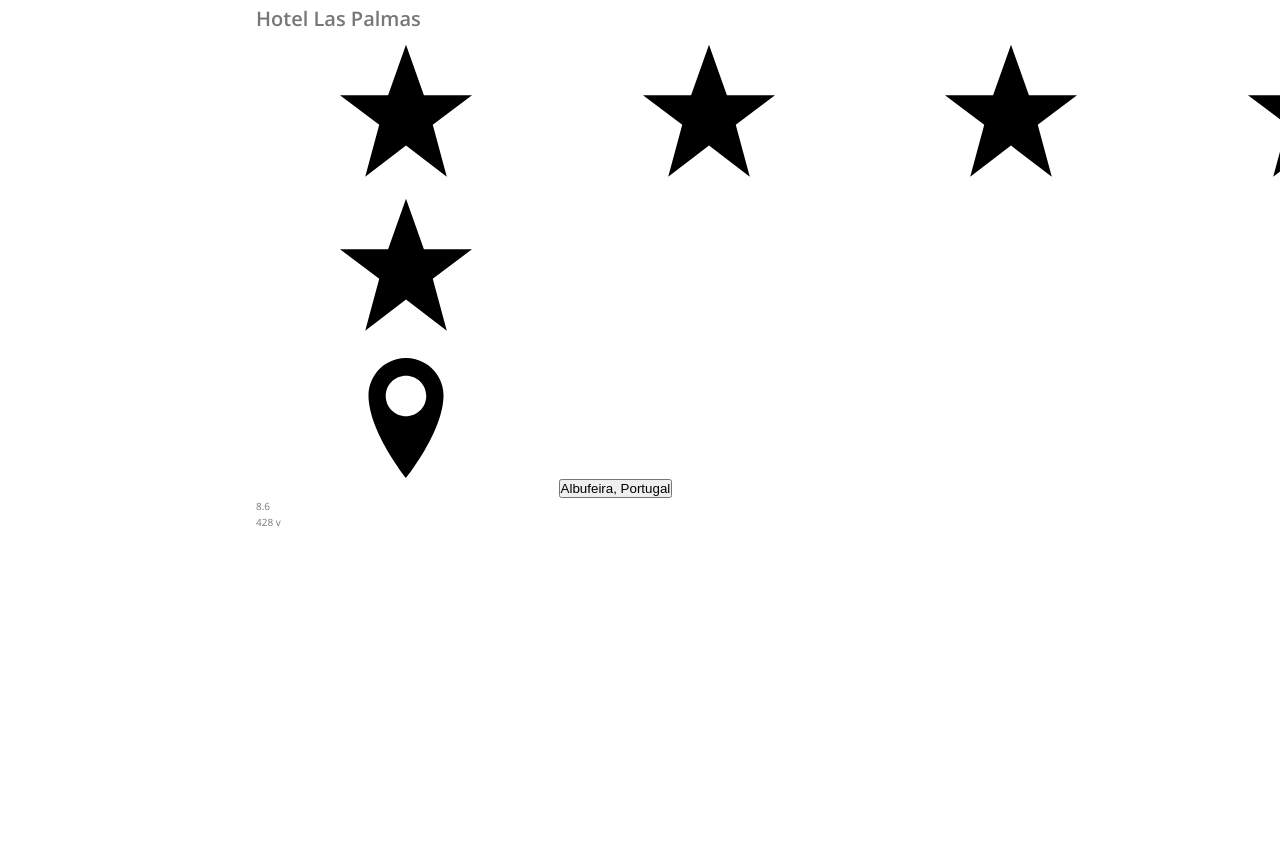
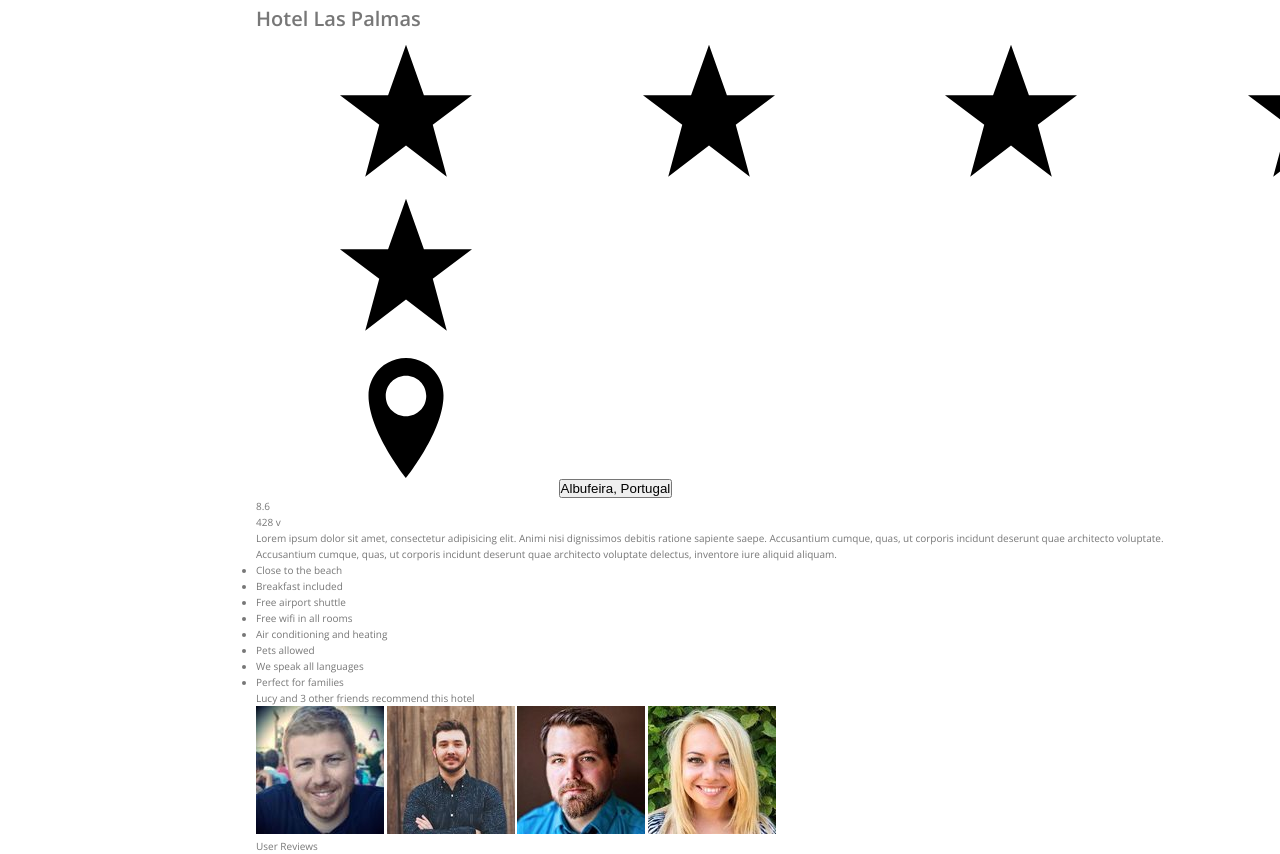
Before and after one commit to mkruneva/trillo, a website: page index.html in a window 1280 px wide. Shown: the part 1659-2513 px from the top of the page. Before the commit the page ends 2189 px from the top, so only its background shows below. Drawn offline with nearby package versions, Linux system fonts and the light colour scheme.

Commit message:
Details sectiom layout

```diff
--- a/index.html
+++ b/index.html
@@ -125,6 +125,44 @@
                         <div class="overview__rating-count">428 v</div>
                     </div>
                 </div>
+
+                <div class="detail">
+                    <div class="description">
+                        <p class="paragraph">
+                            Lorem ipsum dolor sit amet, consectetur adipisicing elit. Animi nisi dignissimos debitis ratione sapiente saepe. Accusantium cumque, quas, ut corporis incidunt deserunt quae architecto voluptate.
+                        </p>
+                        <p class="paragraph">
+                        </p>
+                        Accusantium cumque, quas, ut corporis incidunt deserunt quae architecto voluptate delectus, inventore iure aliquid aliquam.
+                        </p>
+                        <ul class="lost">
+                            <li class="list__item">Close to the beach</li>
+                            <li class="list__item">Breakfast included</li>
+                            <li class="list__item">Free airport shuttle</li>
+                            <li class="list__item">Free wifi in all rooms</li>
+                            <li class="list__item">Air conditioning and heating</li>
+                            <li class="list__item">Pets allowed</li>
+                            <li class="list__item">We speak all languages</li>
+                            <li class="list__item">Perfect for families</li>
+                        </ul>
+                        <div class="recommend">
+                            <p class="recommend__count">
+                                Lucy and 3 other friends recommend this hotel
+                            </p>
+                            <div class="recommend__friends">
+                               <img src="img/user-3.jpg" alt="Friend 1" class="recommed__photo">
+                               <img src="img/user-4.jpg" alt="Friend 2" class="recommed__photo">
+                               <img src="img/user-5.jpg" alt="Friend 3" class="recommed__photo">
+                               <img src="img/user-6.jpg" alt="Friend 4" class="recommed__photo">
+                            </div>
+                        </div>
+
+                    </div>
+
+                    <div class="user-reviews">
+                        User Reviews
+                    </div>
+                </div>
             </main>
         </div>
     </div>
--- a/sass/_base.scss
+++ b/sass/_base.scss
@@ -14,6 +14,8 @@ $color-grey-dark-2: #777;
 $color-grey-dark-3: #999;
 
 $dark-shadow: 0 2rem 6rem rgba(0, 0, 0, 0.3);
+$light-shadow: 0 2rem 5rem rgba(0, 0, 0, .06);
+$line: 1px solid $color-grey-light-2;
 
 :root {
     --color-primary: #eb2f64;
--- a/sass/_layout.scss
+++ b/sass/_layout.scss
@@ -11,7 +11,7 @@
     height: 7rem;
     font-size: 1.4rem;
     background-color: #fff;
-    border-bottom: 1px solid $color-grey-light-2;
+    border-bottom: $line;
     display: flex;
     justify-content: space-between;
     align-items: center;
@@ -34,8 +34,29 @@
 .hotel-view {
     background-color: #fff;
 
-    /// TEST
-    height: 80rem;
-
     flex: 1;
 }
+
+.detail {
+    display: flex;
+    padding: 4.5rem;
+    background-color: $color-grey-light-1;
+}
+
+.description {
+    flex: 0 0 60%;
+    margin-right: 4.5rem;
+    padding: 3rem;
+    box-shadow: $light-shadow;
+    border-bottom: $line;
+    font-size: 1.4rem;
+
+}
+
+.user-reviews {
+    flex: 1;
+
+    //test
+    border: 2px solid red;
+
+}
```
